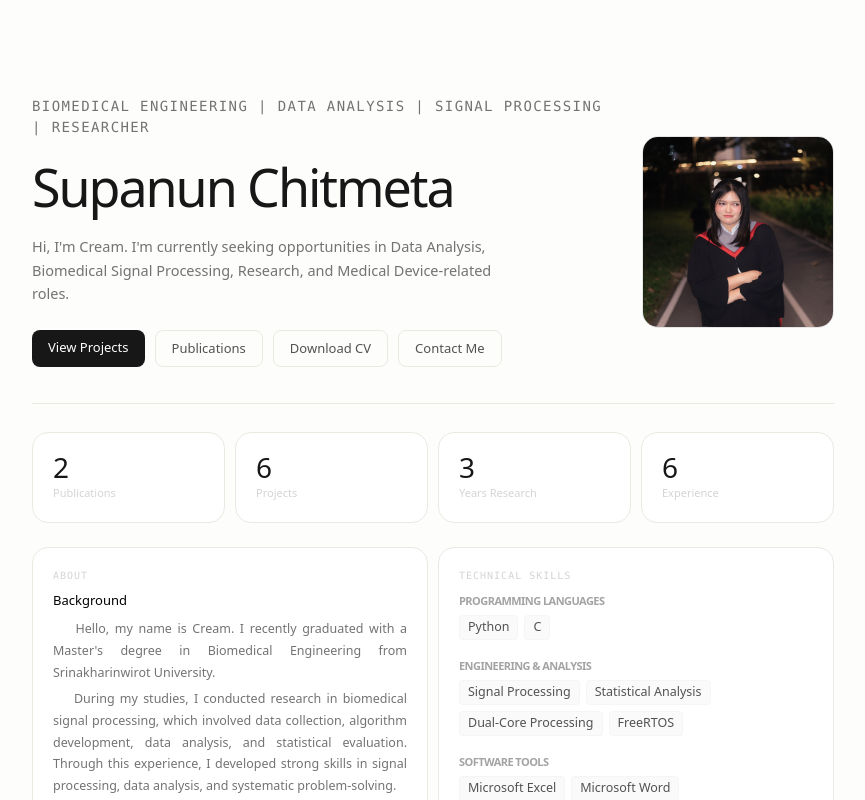
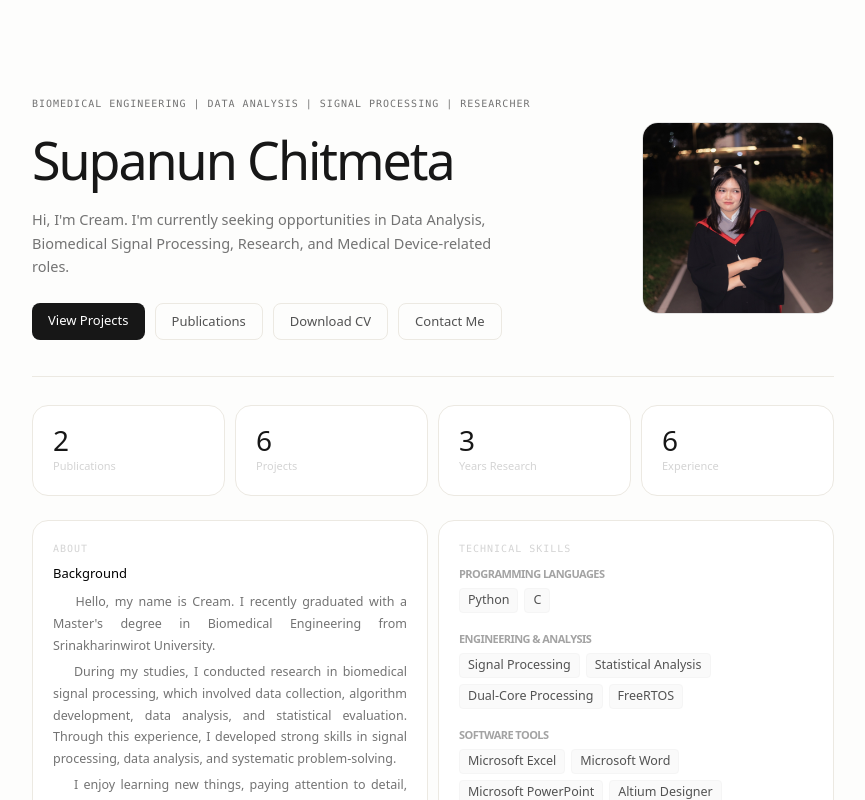
Before and after one commit to supanuncas-cell/Portfolio-Supanun, a React (Vite) app: page / in a window 1280 px wide. Shown: the top 800 px of the page, without its empty margins (207-1072 px from the left). Built offline with nearby package versions, Linux system fonts and the light colour scheme.

Commit message:
Main Page

```diff
--- a/src/pages/Home.jsx
+++ b/src/pages/Home.jsx
@@ -167,7 +167,7 @@ export default function Home() {
         {/* ฝั่งซ้าย: ข้อมูลตัวอักษรและปุ่ม */}
         <div className="flex-1 min-w-0">
 
-          <p className="font-mono text-[14px] text-neutral-500 uppercase tracking-widest mb-4">
+          <p className="font-mono text-[10px] text-neutral-500 uppercase tracking-widest mb-4">
             Biomedical Engineering | Data Analysis | Signal Processing  | Researcher
           </p>
 
```
